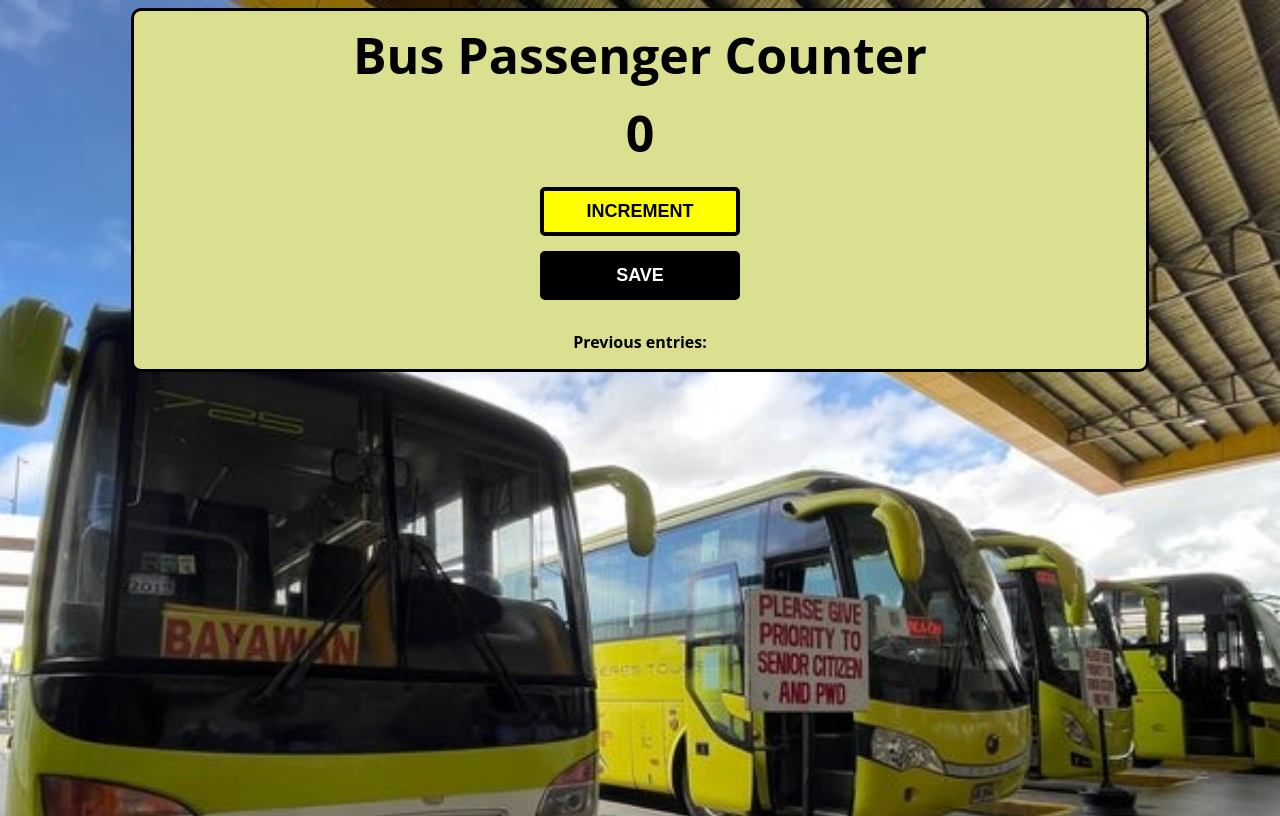
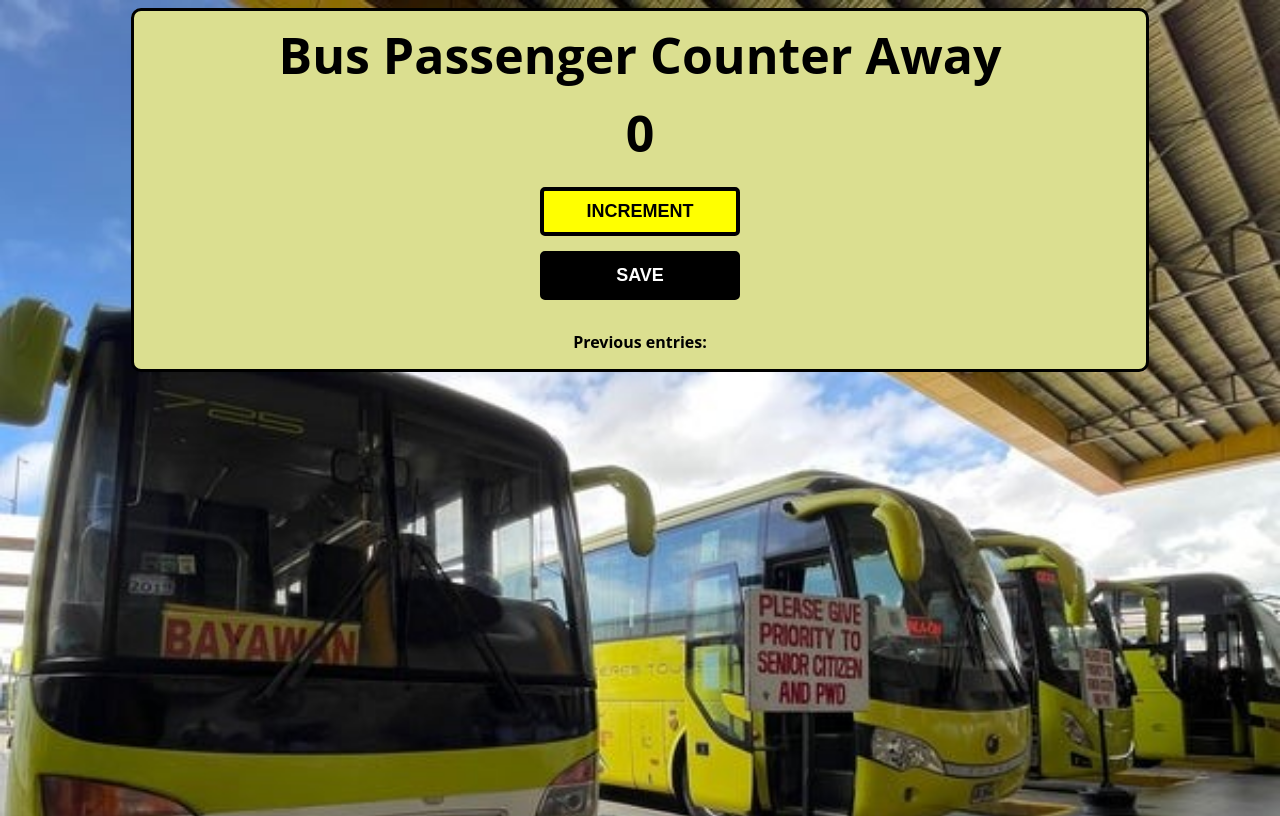
Before and after one commit to ibgahilomo/passenger-counter, a plain HTML site: page index.html in a window 1280 px wide. Drawn offline with Linux system fonts and the light colour scheme.

Commit message:
Update index.html
cute change

```diff
--- a/index.html
+++ b/index.html
@@ -4,7 +4,7 @@
     </head>
     <body>
         <div class="container">
-            <h1>Bus Passenger Counter</h1>
+            <h1>Bus Passenger Counter Away</h1>
             <h2 id="count-el">0</h2>
             <button id="increment-btn" onclick="increment()">INCREMENT</button>
             <br />
```
